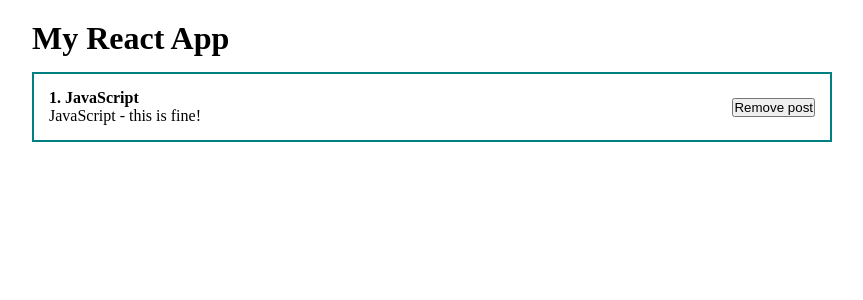
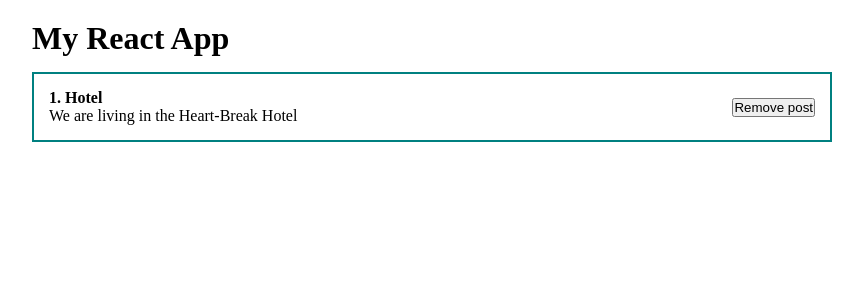
Before and after one commit to Ivan583/posts-project, a React (Create React App) app: page / in a window 1280 px wide. Shown: the top 300 px of the page, without its empty margins (208-1071 px from the left). Built offline with nearby package versions, Linux system fonts and the light colour scheme.

Commit message:
Передача данных в компонент

```diff
--- a/src/App.js
+++ b/src/App.js
@@ -6,7 +6,7 @@ function App() {
   return (
     <div className="App">
       <h1>My React App</h1>
-        <PostItem />
+        <PostItem post={{id: 1, title: "Hotel", body: "We are living in the Heart-Break Hotel"}} />
     </div>
   );
 }
--- a/src/components/PostItem.jsx
+++ b/src/components/PostItem.jsx
@@ -1,14 +1,13 @@
 import React from "react";
 
-const PostItem = () => {
-
+const PostItem = (props) => {
 
     return (
         <div className='post'>
             <div className='post__content'>
-            <strong>1. JavaScript</strong>
+            <strong>{props.post.id}. {props.post.title}</strong>
             <div>
-                JavaScript - this is fine!
+                {props.post.body}
             </div>
             </div>
             <div className='post__btns'>
```
